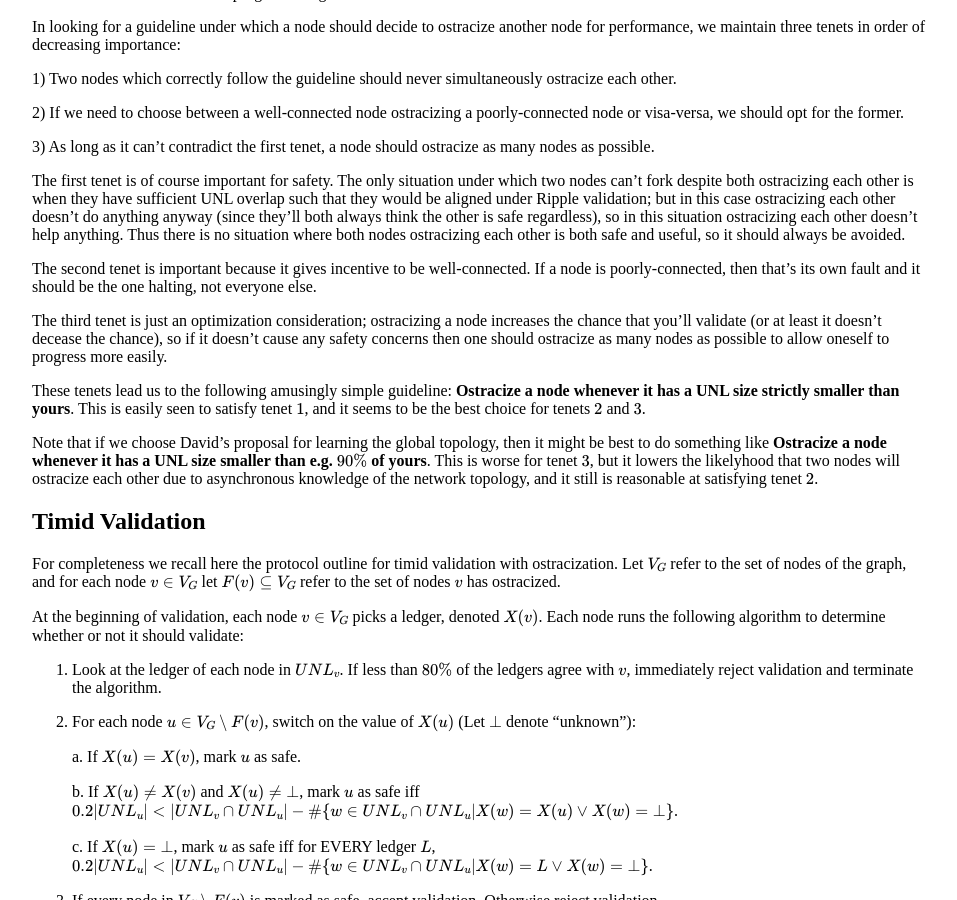
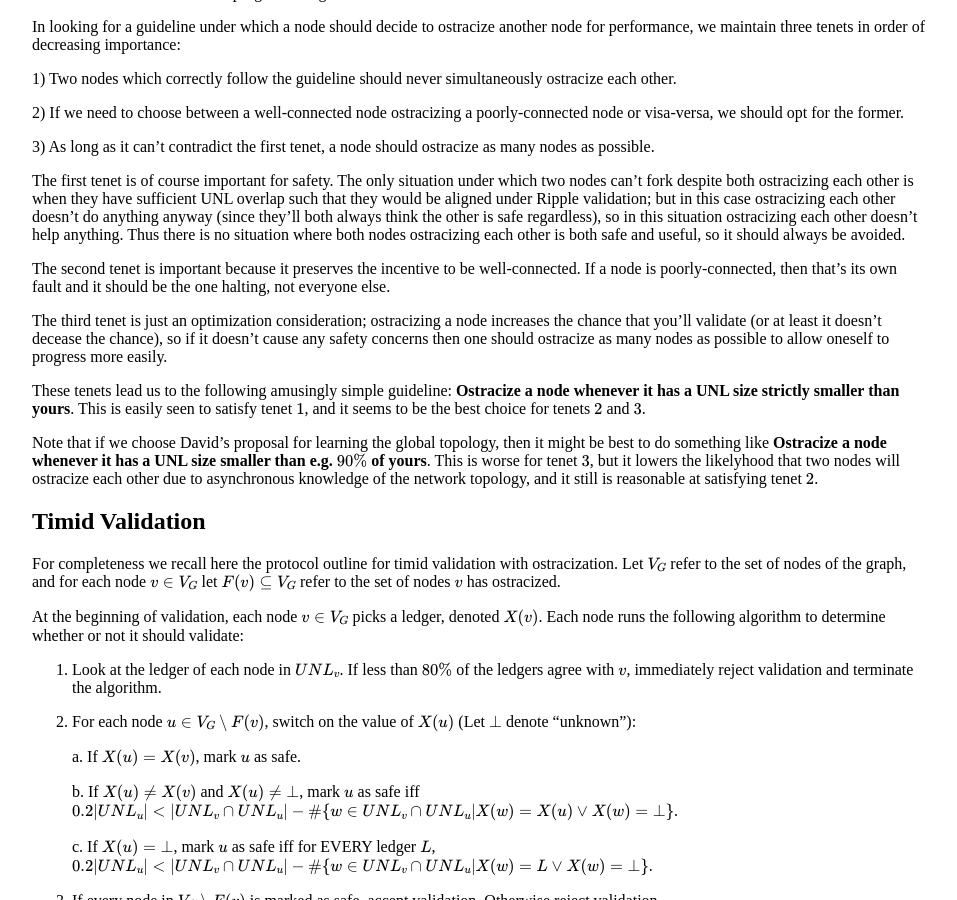
Before and after one commit to ChronusZ/chronusz.github.io, a Jekyll site: the page built from _posts/2017-06-27-timid-validation-framework.md, in a window 1280 px wide and 900 px high, scrolled down 1667 px. Shown: the whole window, without its empty margins (160-1117 px from the left). Built offline with Jekyll 4.4.1, drawn with Linux system fonts in a browser that asks for light colours; formulas are drawn with MathJax 3.

Commit message:
Update 2017-06-27-timid-validation-framework.md

```diff
--- a/_posts/2017-06-27-timid-validation-framework.md
+++ b/_posts/2017-06-27-timid-validation-framework.md
@@ -71,7 +71,7 @@ In looking for a guideline under which a node should decide to ostracize another
 
 The first tenet is of course important for safety. The only situation under which two nodes can't fork despite both ostracizing each other is when they have sufficient UNL overlap such that they would be aligned under Ripple validation; but in this case ostracizing each other doesn't do anything anyway (since they'll both always think the other is safe regardless), so in this situation ostracizing each other doesn't help anything. Thus there is no situation where both nodes ostracizing each other is both safe and useful, so it should always be avoided.
 
-The second tenet is important because it gives incentive to be well-connected. If a node is poorly-connected, then that's its own fault and it should be the one halting, not everyone else.
+The second tenet is important because it preserves the incentive to be well-connected. If a node is poorly-connected, then that's its own fault and it should be the one halting, not everyone else.
 
 The third tenet is just an optimization consideration; ostracizing a node increases the chance that you'll validate (or at least it doesn't decease the chance), so if it doesn't cause any safety concerns then one should ostracize as many nodes as possible to allow oneself to progress more easily.
 
```
